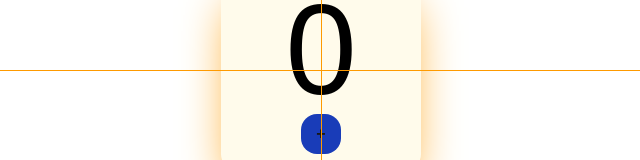
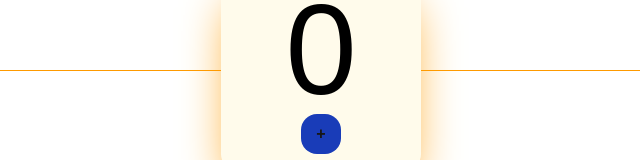
Before and after one commit to jakobm101/next-june18, a Next.js app: page / in a window 1280 px wide. Shown: the part 330-490 px from the top of the page, without its empty margins (319-959 px from the left). Built offline with nearby package versions, Linux system fonts and the light colour scheme.

Commit message:
rearrange

```diff
--- a/src/app/page.tsx
+++ b/src/app/page.tsx
@@ -4,8 +4,8 @@ import CenterContainer from "@/components/CenterContainer";
 export default function Home() {
   return (
     <>
+      <CenterGridLines />
       <CenterContainer />
-      <CenterGridLines />
     </>
   );
 }
```
